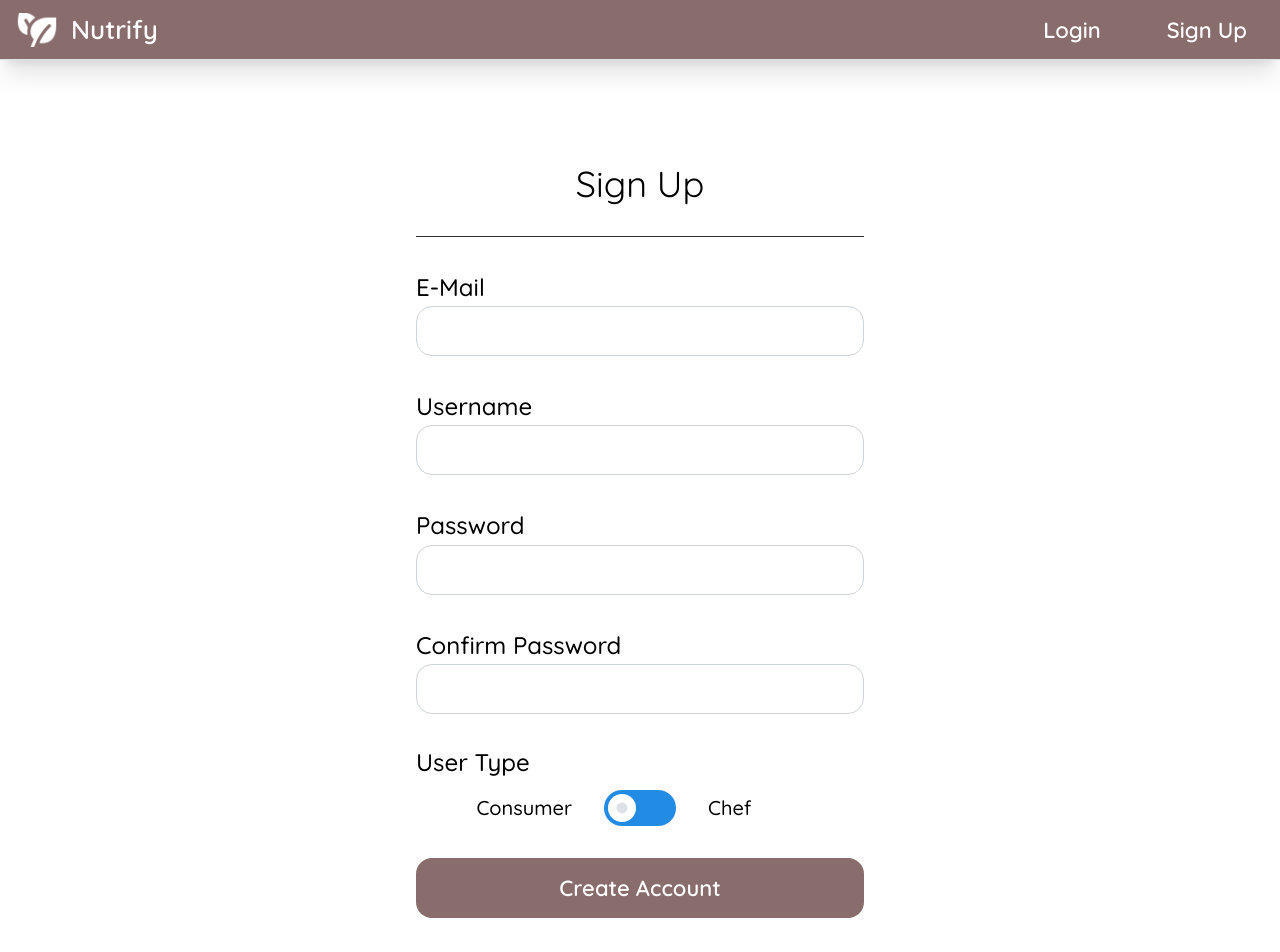
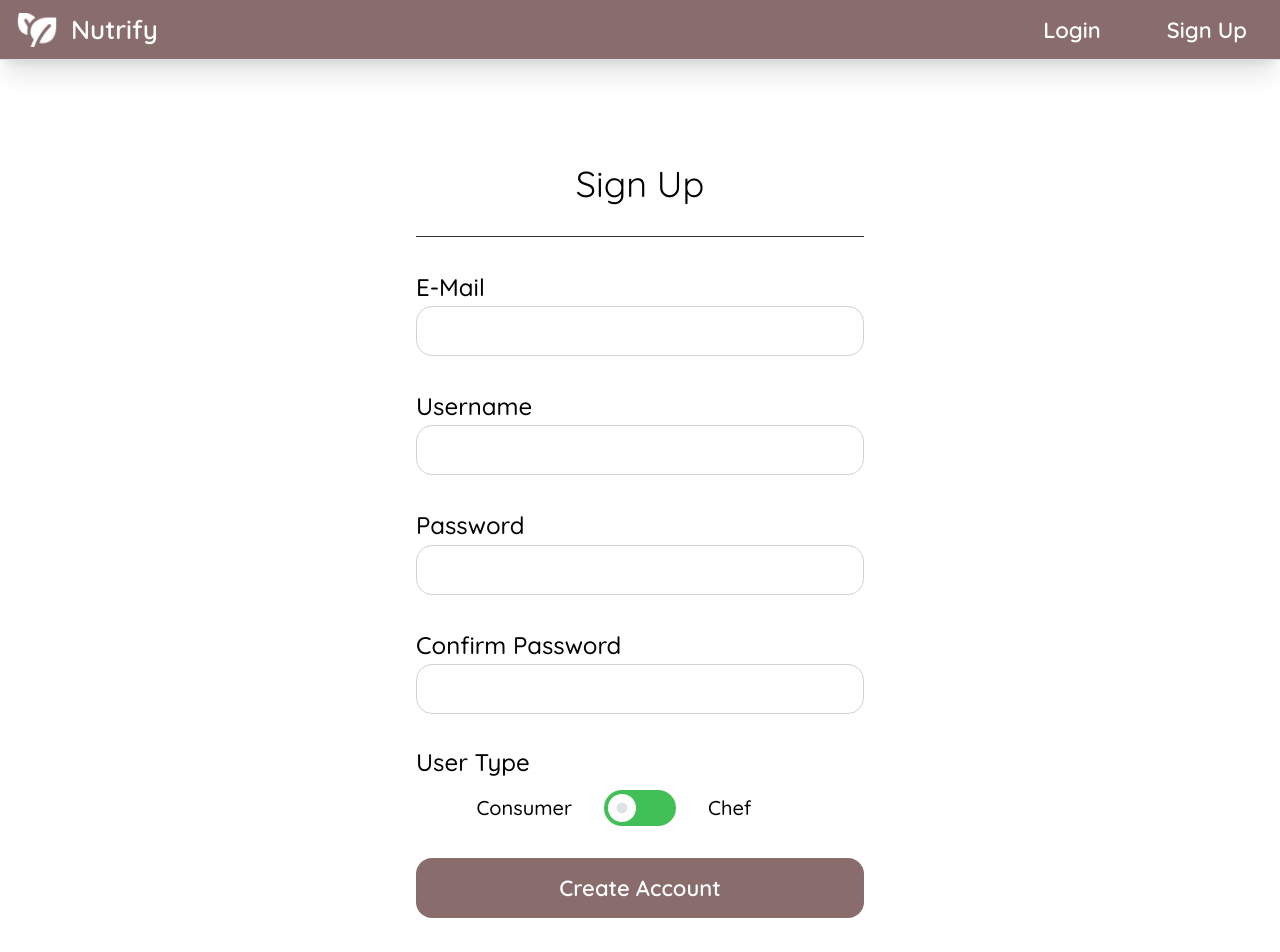
Before and after one commit to Untitled-ITU/nutrify, a Next.js app in the folder frontend/: page /auth/signup in a window 1280 px wide. Shown: the top 952 px of the page. Built offline with nearby package versions, Linux system fonts and the light colour scheme; no server answers.

Commit message:
Update sign up client

```diff
--- a/frontend/app/auth/signup/SignupClient.tsx
+++ b/frontend/app/auth/signup/SignupClient.tsx
@@ -129,8 +129,8 @@ export default function SignupPage() {
                                 styles={(theme) => ({
                                     track: {
                                         backgroundColor: isChef
-                                            ? theme.colors.orange[6]   // ON (Chef)
-                                            : theme.colors.blue[6],    // OFF (Consumer)
+                                            ? theme.colors.blue[6]   // ON (Chef)
+                                            : theme.colors.green[6],    // OFF (Consumer)
                                         borderColor: "transparent",
                                     },
                                     thumb: {
```
